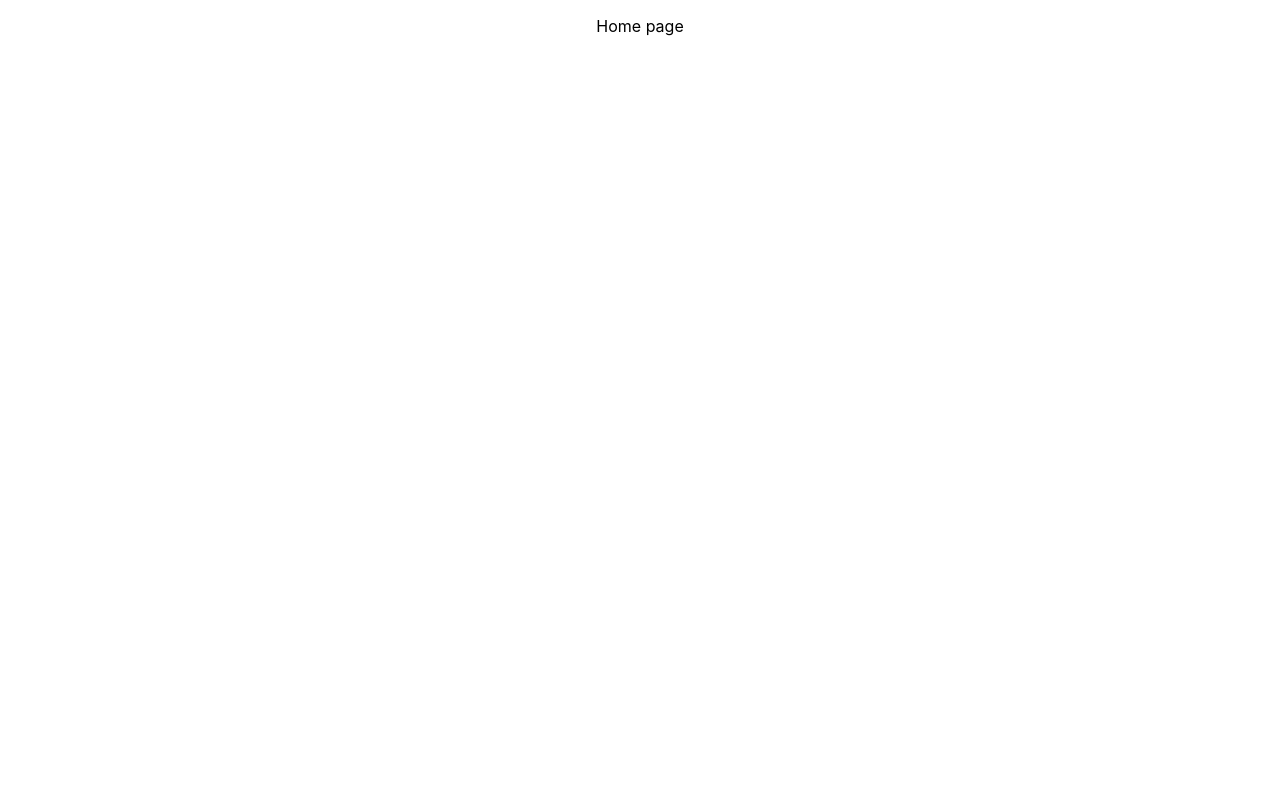
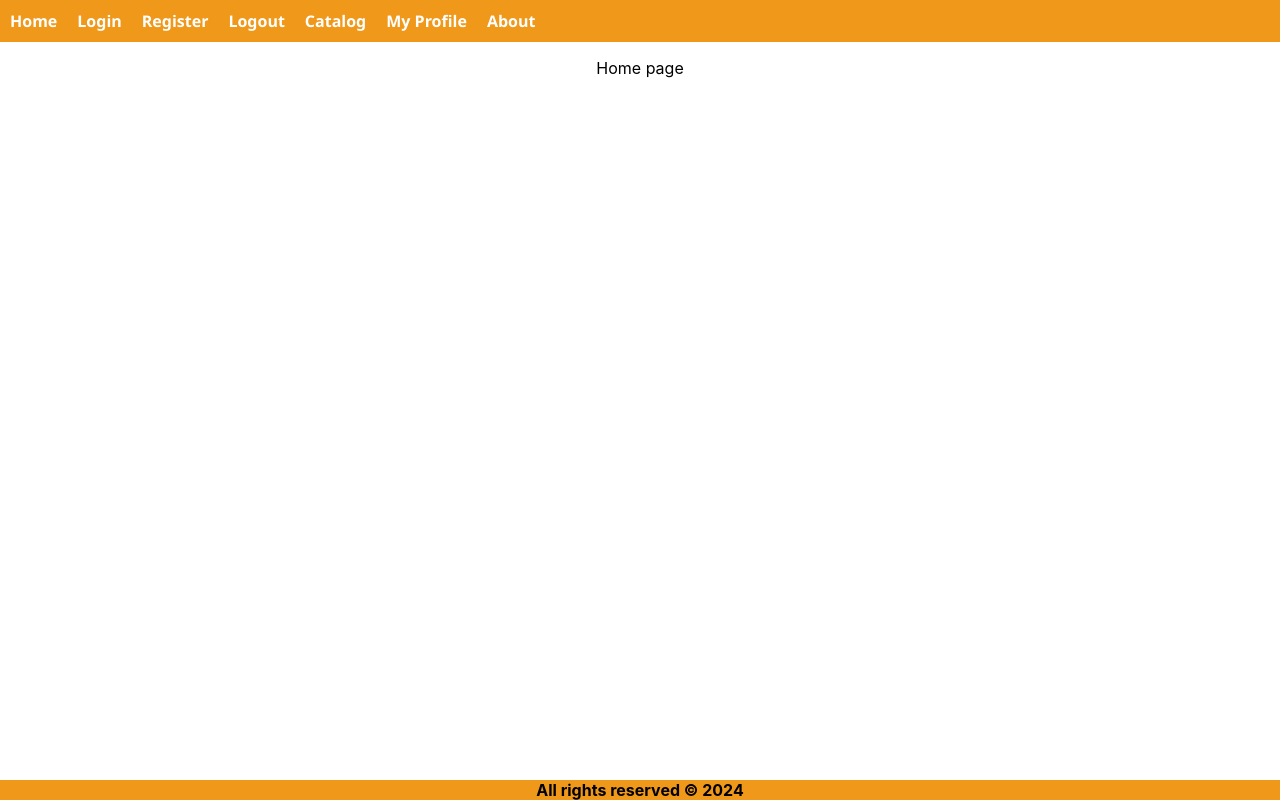
Before and after one commit to EmilPopovski24/TheNovelClub, a React (Create React App) app in the folder thenovelclub/: page /home in a window 1280 px wide. Built offline with nearby package versions, Linux system fonts and the light colour scheme.

Commit message:
adding Header and Footer to app

```diff
--- a/thenovelclub/src/App.js
+++ b/thenovelclub/src/App.js
@@ -1,9 +1,17 @@
+import { Route, Routes } from 'react-router-dom';
 import './App.css';
+import { Header } from './components/Header/Header';
+import { Home } from './components/Home/Home';
+import { Footer } from './components/Footer/Footer';
 
 function App() {
   return (
     <div className="App">
-     <p>Home page</p>
+      <Header />
+      <Routes>
+          <Route path='/home' element={<Home />} />
+      </Routes>
+      < Footer />
     </div>
   );
 }
--- /dev/null
+++ b/thenovelclub/src/components/Footer/Footer.css
@@ -0,0 +1,10 @@
+.footer {
+    list-style-type: none;
+    margin: auto auto;
+    padding: 0;
+    bottom: 0;
+    position: fixed;
+    width: 100%;
+    text-align: center;
+    background-color: #f09819;
+}
--- /dev/null
+++ b/thenovelclub/src/components/Footer/Footer.js
@@ -0,0 +1,12 @@
+import './Footer.css';
+
+export const Footer = () => {
+    return (
+        <>
+        <div className="footer">
+            <h4 className="footer">All rights reserved &#169; 2024</h4>
+        </div>
+        </>
+
+    )
+}
--- /dev/null
+++ b/thenovelclub/src/components/Header/Header.css
@@ -0,0 +1,25 @@
+.header-ul {
+    list-style-type: none;
+    margin: 0;
+    padding: 0;
+    overflow: hidden;
+    background-color: #f09819;
+    font-family:'Segoe UI', Tahoma, Geneva, Verdana, sans-serif;
+    display: flex;
+    flex-direction: row;
+}
+
+.header-parameter {
+    list-style: none;
+}
+
+.header-parameter {
+    margin:10px;
+    font-weight: bold;
+    color:white
+}
+
+.header-parameter a {
+    text-decoration: none;
+    color:white
+}
--- /dev/null
+++ b/thenovelclub/src/components/Header/Header.js
@@ -0,0 +1,18 @@
+import './Header.css';
+
+
+export const Header = () => {
+    return(
+        <>
+            <ul className='header-ul'>
+                <li className="header-parameter">Home</li>
+                <li className="header-parameter">Login</li>
+                <li className="header-parameter">Register</li>
+                <li className="header-parameter">Logout</li>
+                <li className="header-parameter">Catalog</li>
+                <li className="header-parameter">My Profile</li>
+                <li className="header-parameter">About</li>
+            </ul>
+        </>
+    )
+}
--- /dev/null
+++ b/thenovelclub/src/components/Home/Home.js
@@ -0,0 +1,9 @@
+
+
+export const Home = () => {
+    return (
+        <p>
+            Home page
+        </p>
+    )
+}
--- a/thenovelclub/src/index.js
+++ b/thenovelclub/src/index.js
@@ -1,14 +1,15 @@
 import React from 'react';
 import ReactDOM from 'react-dom/client';
+import { BrowserRouter } from 'react-router-dom'
 import './index.css';
 import App from './App';
 import reportWebVitals from './reportWebVitals';
 
 const root = ReactDOM.createRoot(document.getElementById('root'));
 root.render(
-  <React.StrictMode>
+  <BrowserRouter>
     <App />
-  </React.StrictMode>
+  </BrowserRouter>
 );
 
 // If you want to start measuring performance in your app, pass a function
```
Also changed, not shown: thenovelclub/src/components/Home/Home.css (added).
